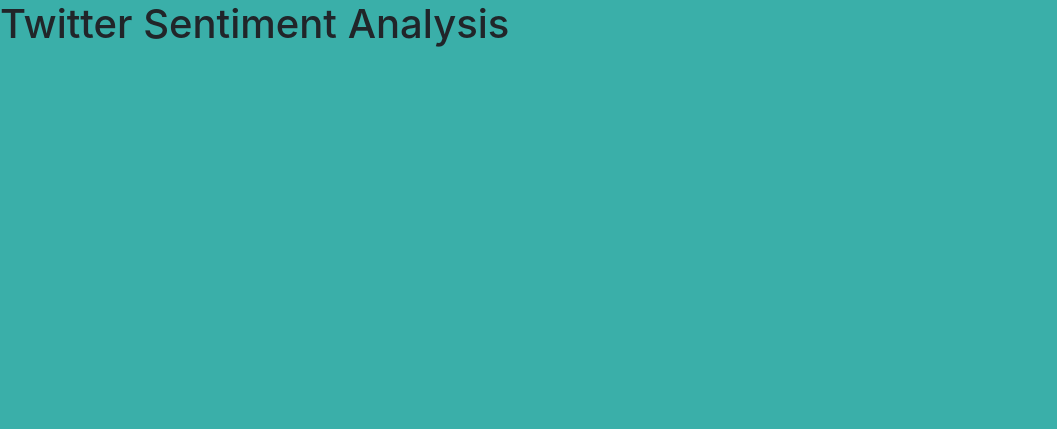
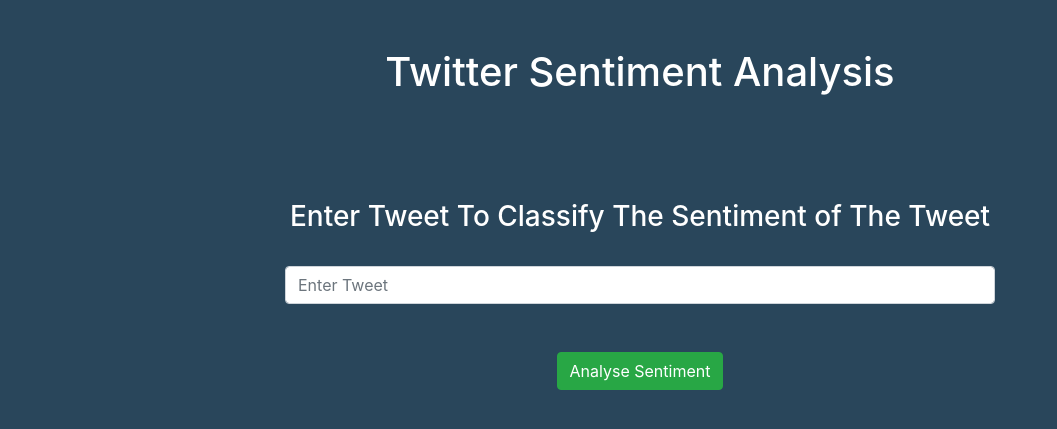
Before and after one commit to Chetan-Sagathiya/Twitter_Sentiment_Analysis, a Flask app: page / in a window 1280 px wide. Shown: the top 429 px of the page, without its empty margins (0-1057 px from the left). Run offline with Flask 2, Linux system fonts and the light colour scheme; some libraries are stand-ins or nearby versions.

Commit message:
home page modified

```diff
--- a/templates/index.html
+++ b/templates/index.html
@@ -10,8 +10,19 @@
     <title>Twitter Sentiment Analysis!</title>
   </head>
 
-  <body style="background: #3AAFA9;">
-    <h1> Twitter Sentiment Analysis</h1>
+  <body style="background: #29465b;">
+
+    <center>
+      <h1 class="mt-5 mt-5 text-white"> Twitter Sentiment Analysis</h1> <br/><br/>
+      <form class="container mt-5 mt-5" action="{{ url_for('predict')}}" method="post">
+        <div class="form-group col-sm-8">
+          <h3 class="text-white">Enter Tweet To Classify The Sentiment of The Tweet</h3> <br/>
+          <input type="text" class="form-control" id="tweet" placeholder="Enter Tweet"/> <br/><br/>
+          <button type="submit" class='btn btn-success'>Analyse Sentiment </button>
+        </div>
+      </form>
+    </center>
+  </body>
     <!-- Optional JavaScript -->
     <!-- jQuery first, then Popper.js, then Bootstrap JS -->
     <script src="https://code.jquery.com/jquery-3.3.1.slim.min.js" integrity="sha384-q8i/X+965DzO0rT7abK41JStQIAqVgRVzpbzo5smXKp4YfRvH+8abtTE1Pi6jizo" crossorigin="anonymous"></script>
```
